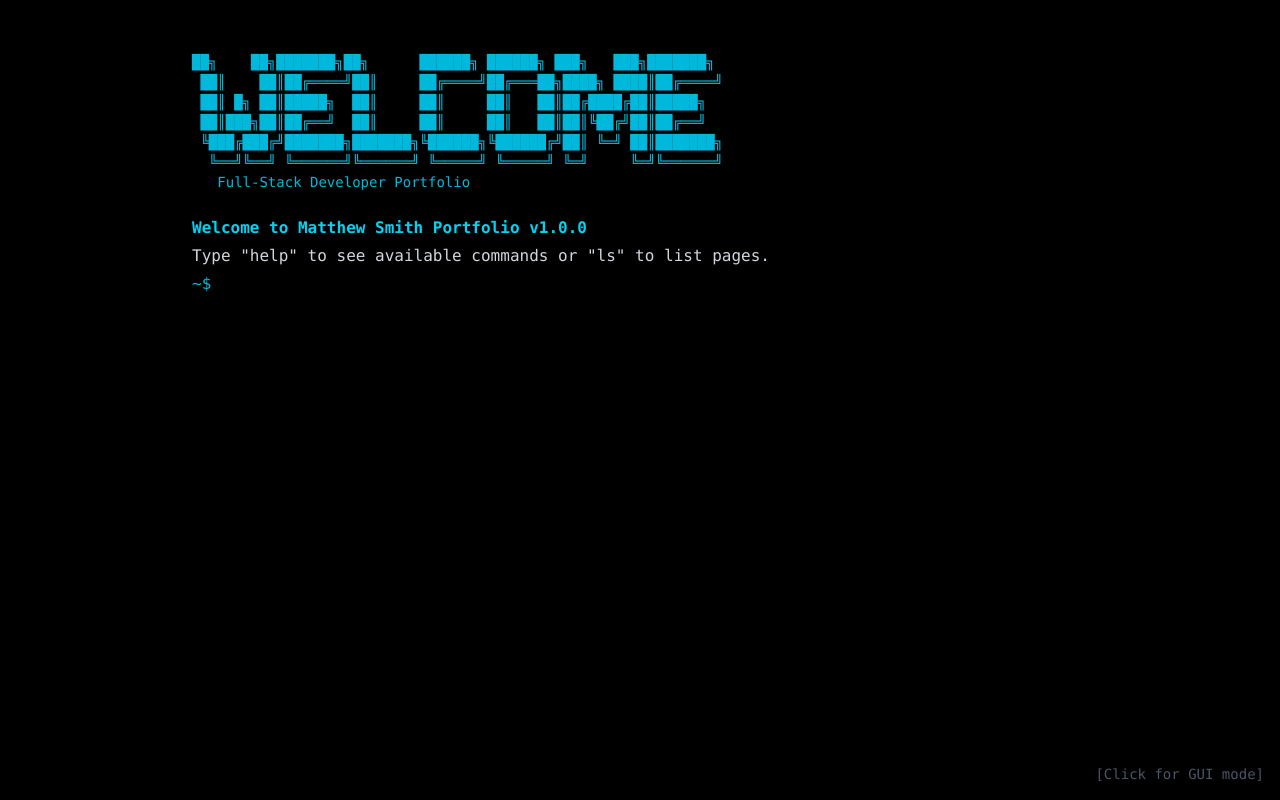
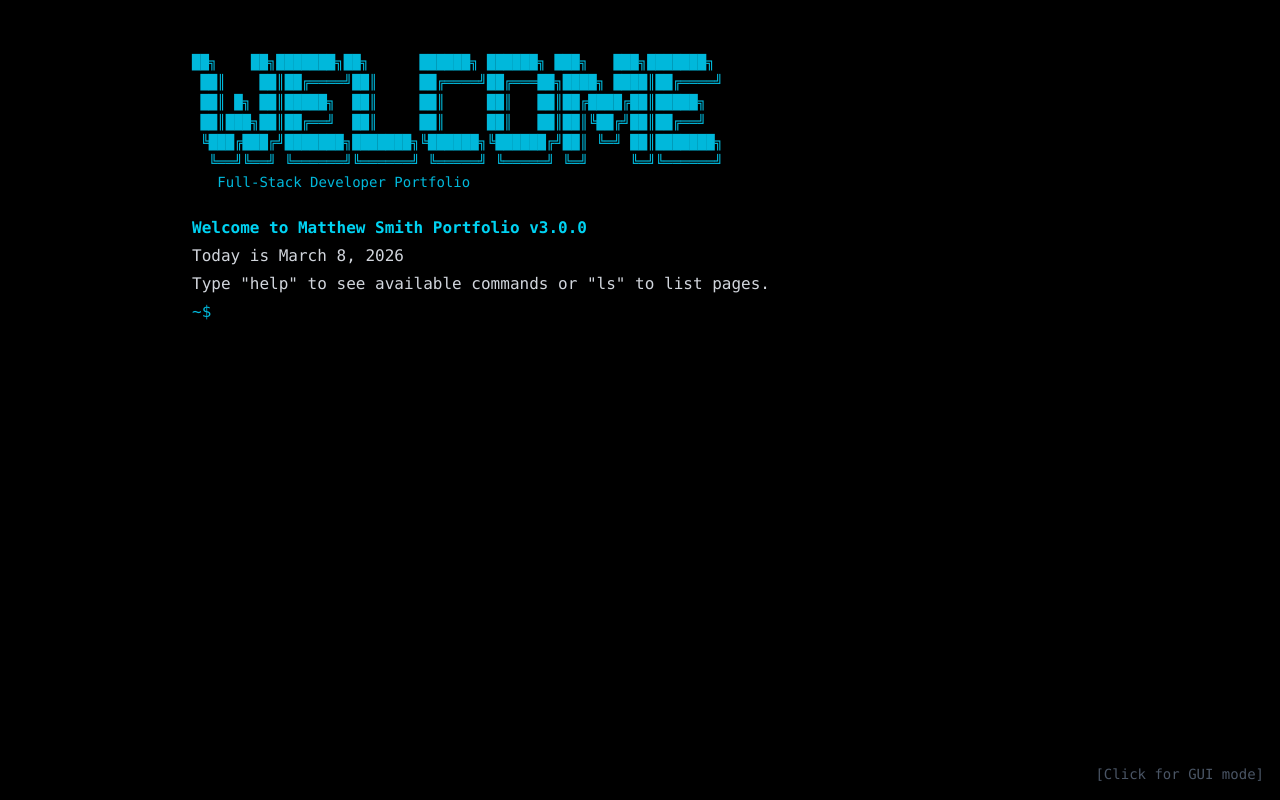
Before and after one commit to MatthewSmithwebdesign/26-portfolio, a Next.js app: page / in a window 1280 px wide. Built offline with nearby package versions, Linux system fonts and the light colour scheme.

Commit message:
Update version to v3.0.0 and add today's date

```diff
--- a/src/components/Terminal/Terminal.tsx
+++ b/src/components/Terminal/Terminal.tsx
@@ -40,8 +40,14 @@ export default function Terminal() {
   const router = useRouter();
 
   useEffect(() => {
+    const today = new Date().toLocaleDateString('en-US', {
+      year: 'numeric',
+      month: 'long',
+      day: 'numeric'
+    });
     const welcomeLines: TerminalLine[] = [
-      { type: 'success', content: 'Welcome to Matthew Smith Portfolio v1.0.0' },
+      { type: 'success', content: 'Welcome to Matthew Smith Portfolio v3.0.0' },
+      { type: 'output', content: `Today is ${today}` },
       { type: 'output', content: 'Type "help" to see available commands or "ls" to list pages.' },
       { type: 'output', content: '' },
     ];
```
